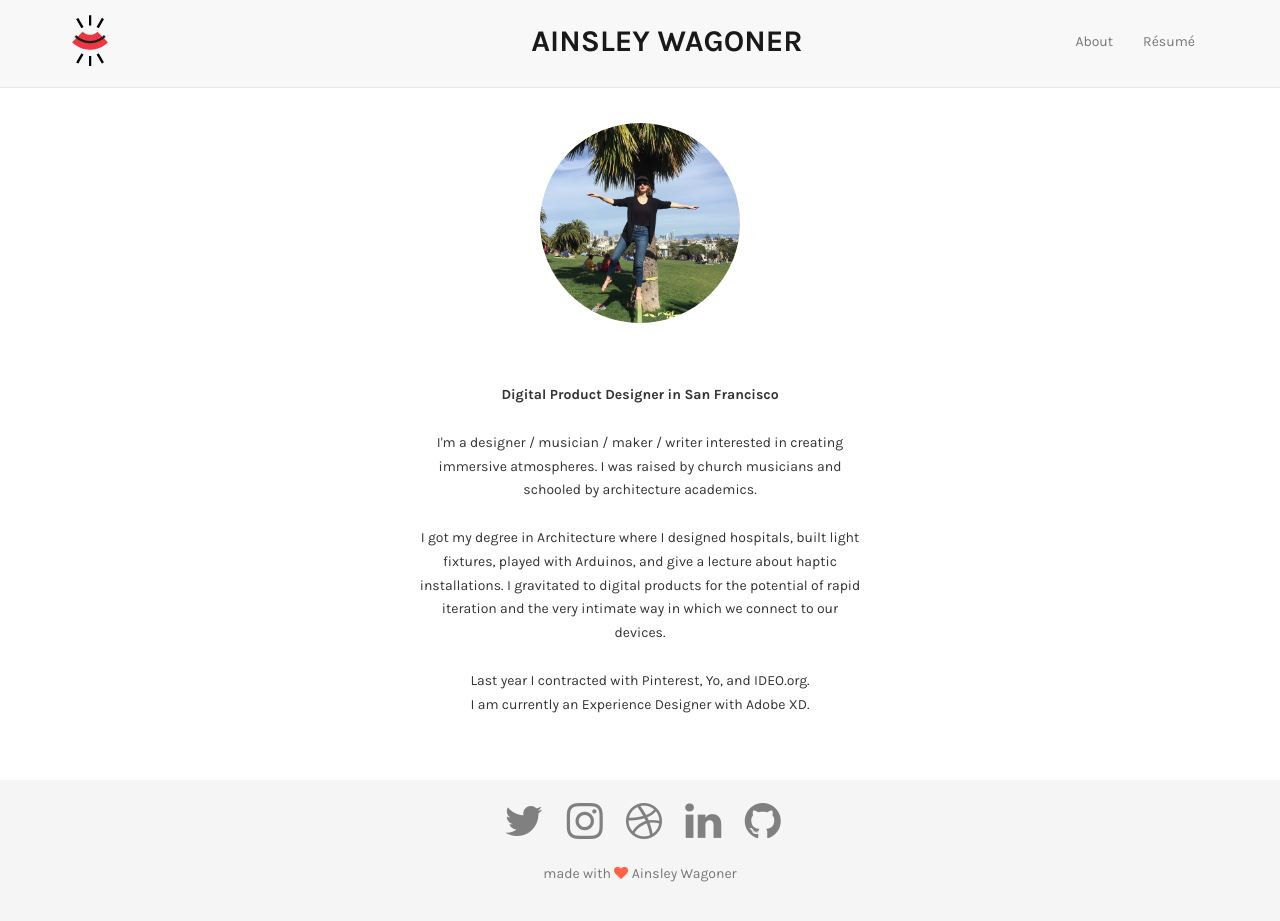
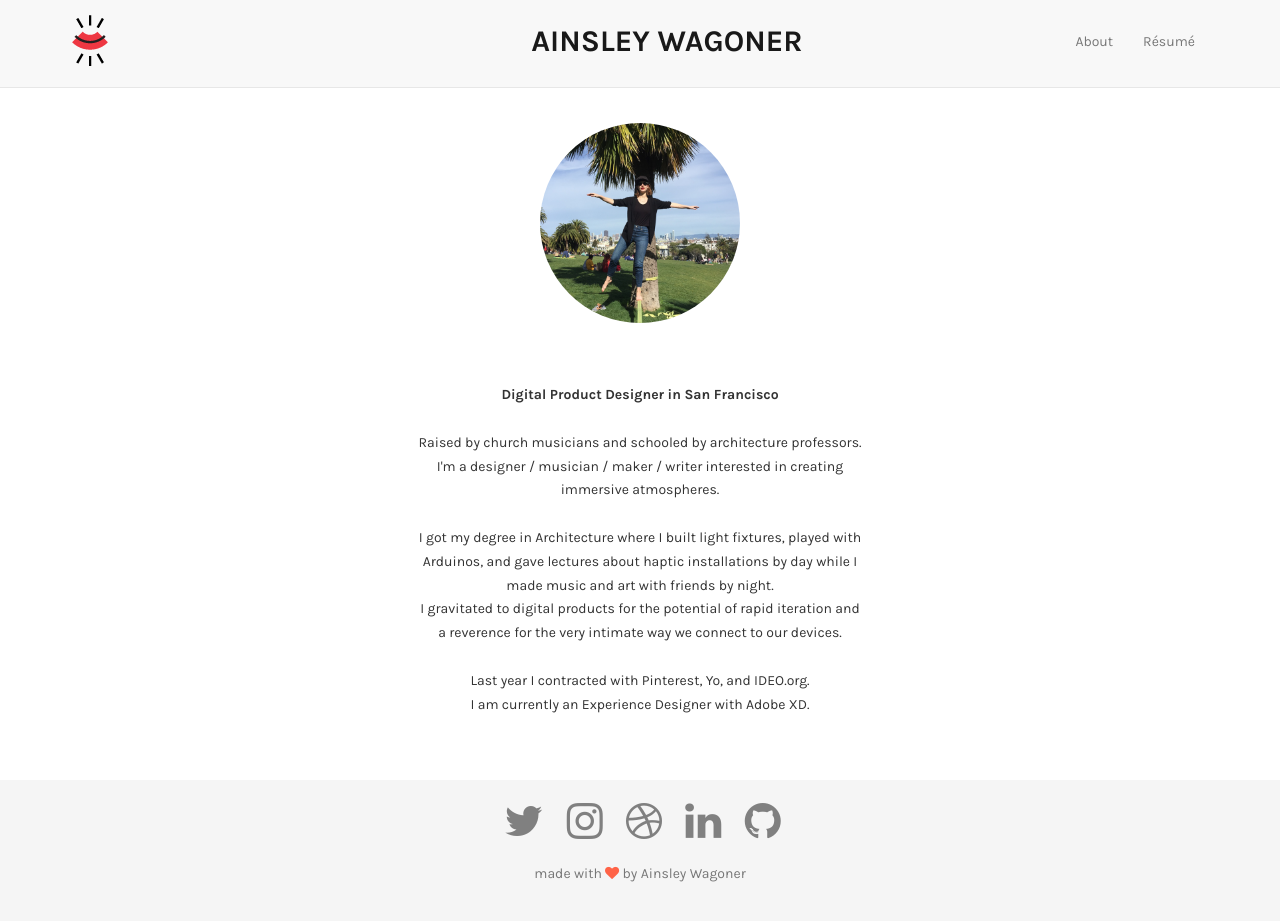
Before and after one commit to ainsleywagon/ainsleywagon.github.io, a Jekyll site: the page built from about.html, in a window 1280 px wide and 940 px high. Shown: the top 921 px of the window. Built offline with Jekyll 4.4.1, drawn with Linux system fonts in a browser that asks for light colours; nearby versions of some CDN libraries; some web fonts are replaced.

Commit message:
Polishing the Pinterest entry and tweaking the front page styling.

```diff
--- a/_includes/footer.html
+++ b/_includes/footer.html
@@ -9,6 +9,6 @@
           <li><a href="https://github.com/ainsleywagon"><i class="fa fa-github fa-3x"></i></a></li>
         </ul>
       </div>
-      <p class="text-muted">made with <i class="fa fa-heart faa-pulse animated"></i> Ainsley Wagoner</p>
+      <p class="text-muted">made with <i class="fa fa-heart faa-pulse animated"></i> by Ainsley Wagoner</p>
     </div>
   </footer>
--- a/about.html
+++ b/about.html
@@ -10,14 +10,16 @@ layout: default
       <b>Digital Product Designer in San Francisco</b>
       <br>
       <br>
+      Raised by church musicians and schooled by architecture professors.
       I'm a designer / musician / maker / writer interested in creating immersive atmospheres.
-      I was raised by church musicians and schooled by architecture academics.
       <br>
       <br>
-      I got my degree in Architecture where I designed
-      hospitals, built light fixtures, played with Arduinos, and give a lecture about haptic installations.
+      I got my degree in Architecture where I built light fixtures, played with
+      Arduinos, and gave lectures about haptic installations by day while I made
+      music and art with friends by night.
+      <br>
       I gravitated to digital products for the potential of rapid iteration
-      and the very intimate way in which we connect to our devices.
+      and a reverence for the very intimate way we connect to our devices.
       <br>
       <br>
       Last year I contracted with Pinterest, Yo, and IDEO.org.
--- a/index.html
+++ b/index.html
@@ -9,7 +9,7 @@ layout: default
       <a class="cover-link" href="pinterest.html">
         <div class="col-md-8 big-project">
           <div class="col-md-6 big-project-image">
-            <img id="cover" src="images/pinterest-cover.png" alt="Pinterest Cover" style="height: 340px; width: auto;">
+            <img id="cover" src="images/pinterest-cover.png" alt="Pinterest Cover" style="height: 300px; width: auto;">
           </div>
           <div class="col-md-6 big-project-descr-left">
             <h1 class="project-title">Product Design at Pinterest</h1>
```
Also changed, not shown: pinterest.html (+22 -25 lines), 6 other files.
